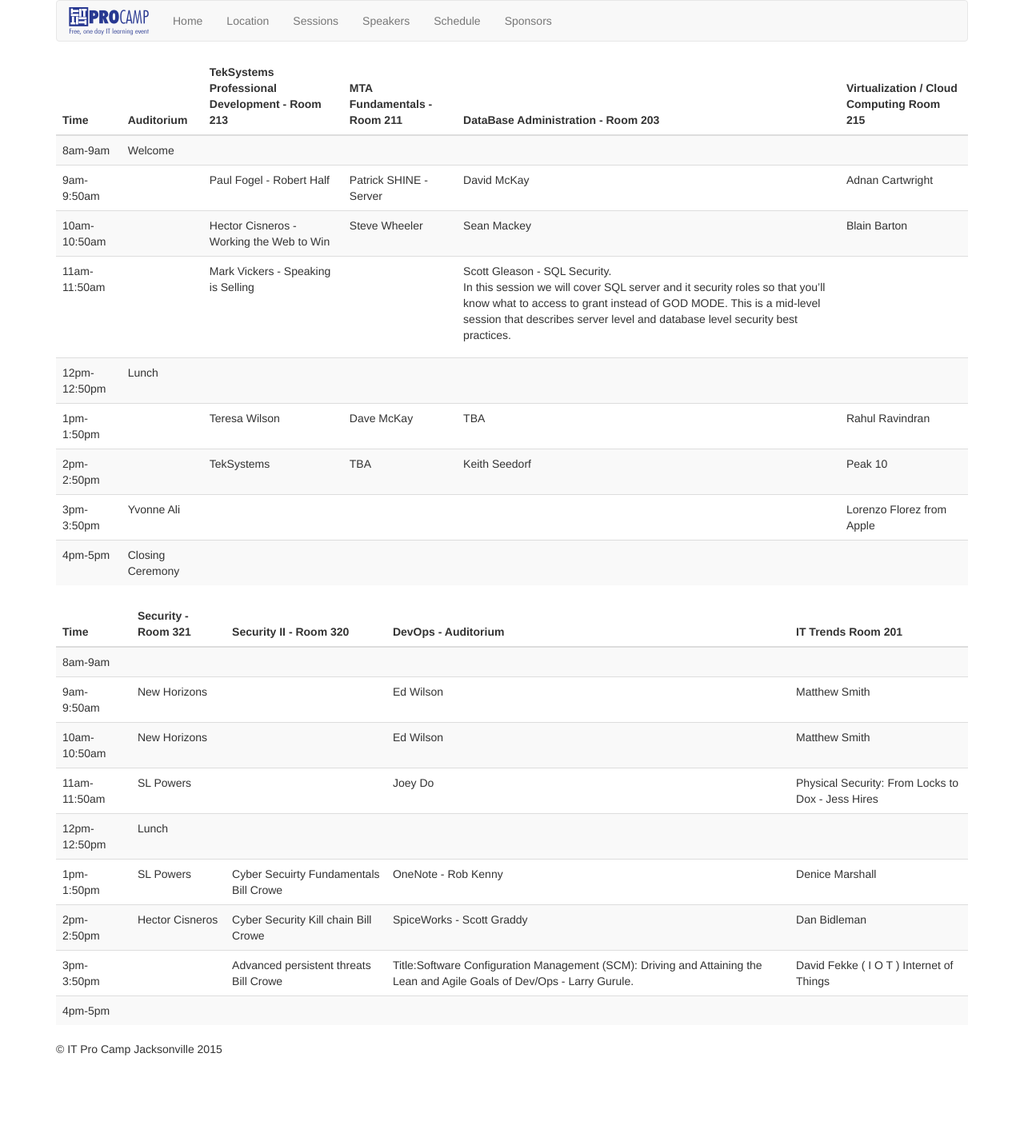
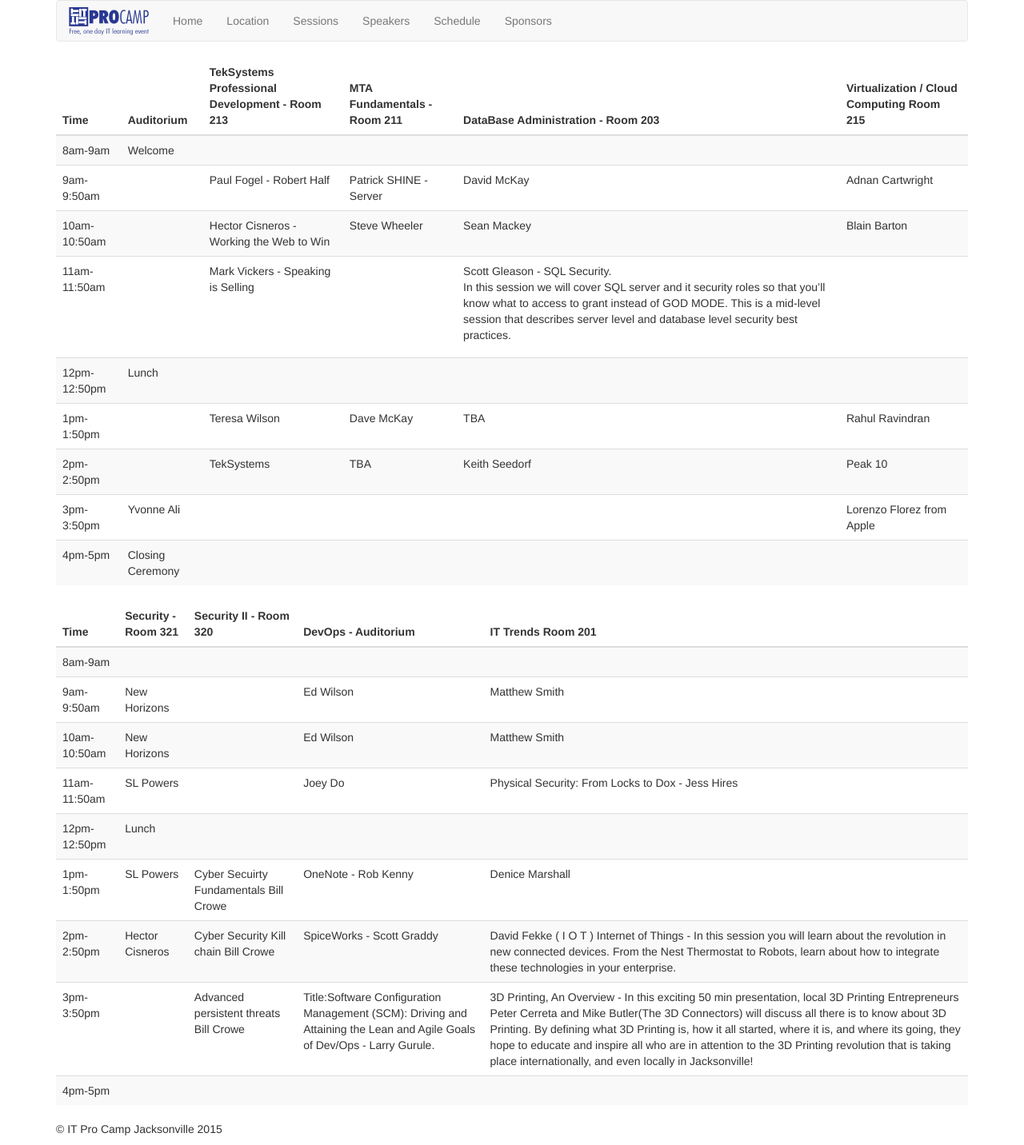
Before and after one commit to tk811/ConfernceApp, a Jekyll site: the page built from sessions/index.html, in a window 1280 px wide. Shown: the whole page at 80% size. Built offline with Jekyll 4.4.1, drawn with Linux system fonts in a browser that asks for light colours; nearby versions of some CDN libraries; before the commit the page ends 1332 px from its top, so only the background shows below that.

Commit message:
Adding new session data

```diff
--- a/sessions/index.html
+++ b/sessions/index.html
@@ -343,7 +343,7 @@
 					SpiceWorks - Scott Graddy
 				</td>
 				<td>
-					Dan Bidleman
+					David Fekke ( I O T ) Internet of Things - In this session you will learn about the revolution in new connected devices. From the Nest Thermostat to Robots, learn about how to integrate these technologies in your enterprise.
 				</td>
 			</tr>
 			<tr>
@@ -361,7 +361,9 @@
 					Title:Software Configuration Management (SCM): Driving and Attaining the Lean and Agile Goals of Dev/Ops - Larry Gurule.
 				</td>
 				<td>
-					David Fekke ( I O T ) Internet of Things
+					3D Printing, An Overview - In this exciting 50 min presentation, local 3D Printing Entrepreneurs Peter Cerreta and Mike Butler(The 3D Connectors) will discuss all there is to know about 3D Printing.
+By defining what 3D Printing is, how it all started, where it is, and where its going, they hope to educate and inspire all who are in attention to the 3D Printing revolution
+that is taking place internationally, and even locally in Jacksonville!
 				</td>
 			</tr>
 			<tr>
```
Also changed, not shown: 1 other file.
